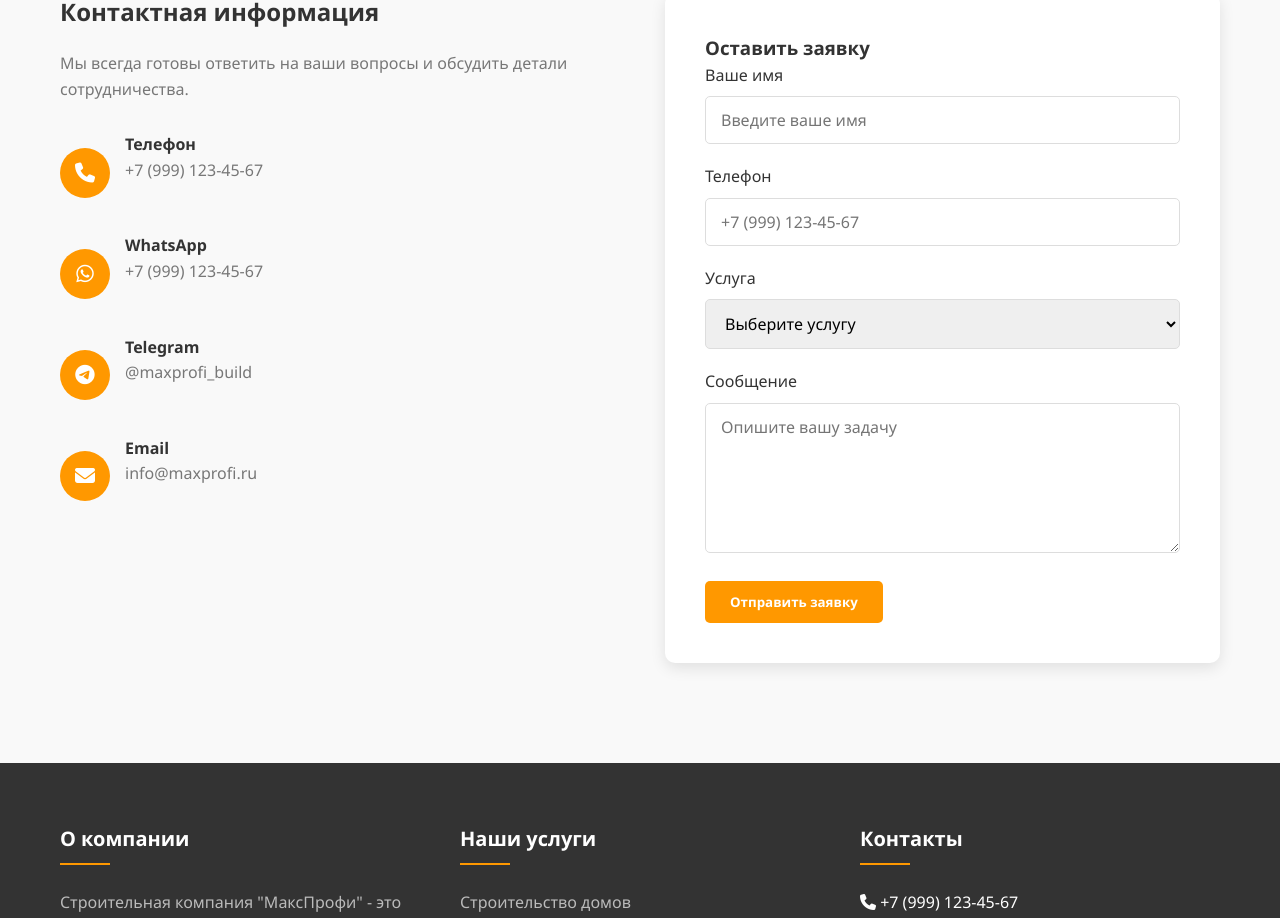
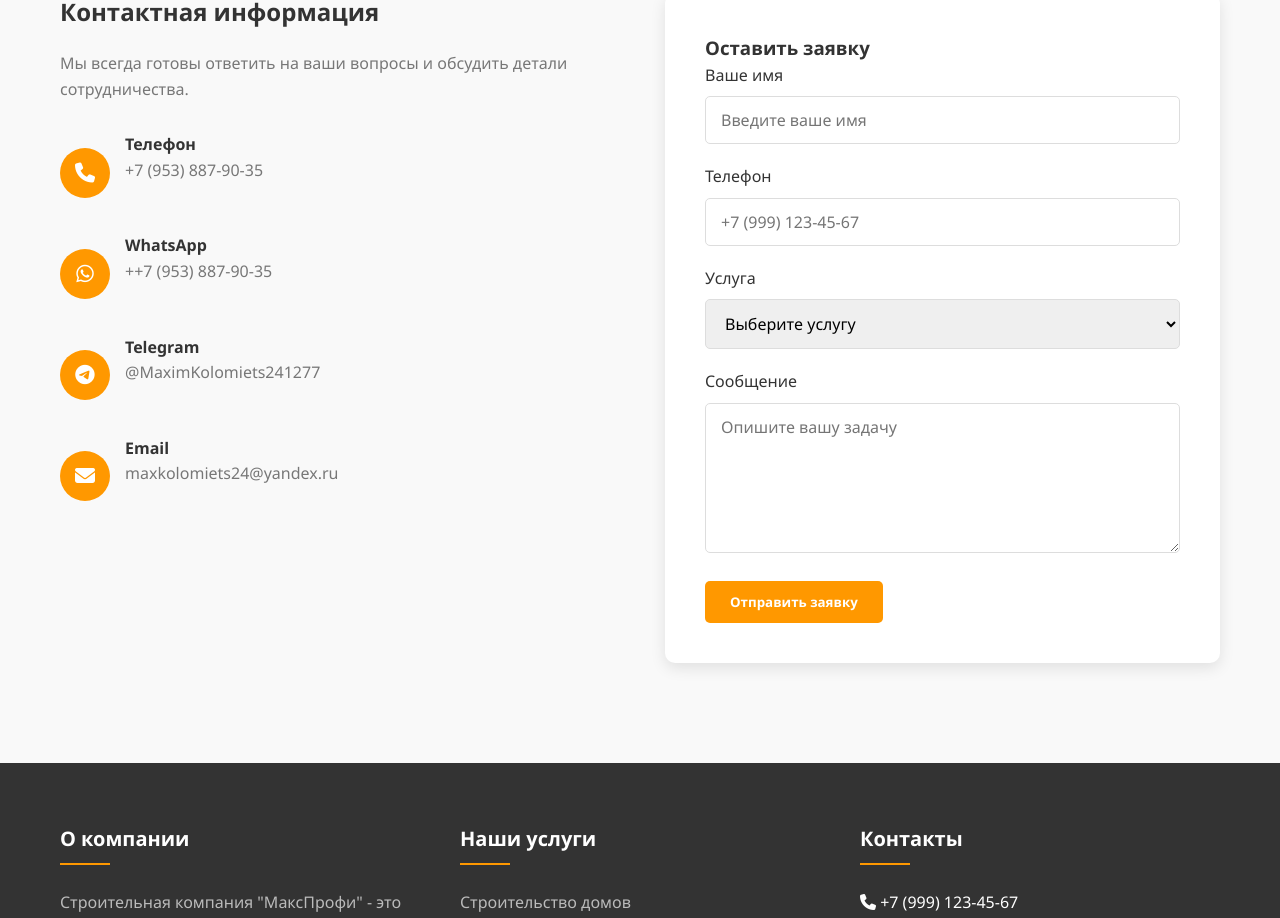
Before and after one commit to raneyf/MaksProfy, a plain HTML site: page index.html in a window 1280 px wide. Shown: the part 1733-2651 px from the top of the page. Drawn offline with Linux system fonts and the light colour scheme.

Commit message:
index.html

```diff
--- a/index.html
+++ b/index.html
@@ -451,7 +451,7 @@
                         </div>
                         <div>
                             <h4>Телефон</h4>
-                            <p>+7 (999) 123-45-67</p>
+                            <p>+7 (953) 887-90-35</p>
                         </div>
                     </div>
 
@@ -461,7 +461,7 @@
                         </div>
                         <div>
                             <h4>WhatsApp</h4>
-                            <p>+7 (999) 123-45-67</p>
+                            <p>++7 (953) 887-90-35</p>
                         </div>
                     </div>
 
@@ -471,7 +471,7 @@
                         </div>
                         <div>
                             <h4>Telegram</h4>
-                            <p>@maxprofi_build</p>
+                            <p>@MaximKolomiets241277</p>
                         </div>
                     </div>
 
@@ -481,7 +481,7 @@
                         </div>
                         <div>
                             <h4>Email</h4>
-                            <p>info@maxprofi.ru</p>
+                            <p>maxkolomiets24@yandex.ru</p>
                         </div>
                     </div>
                 </div>
```
